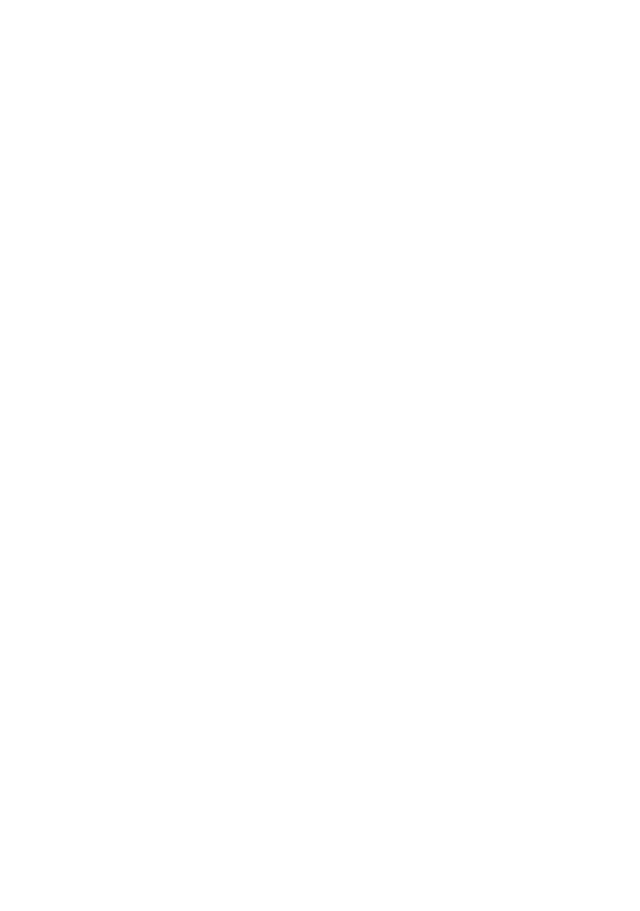
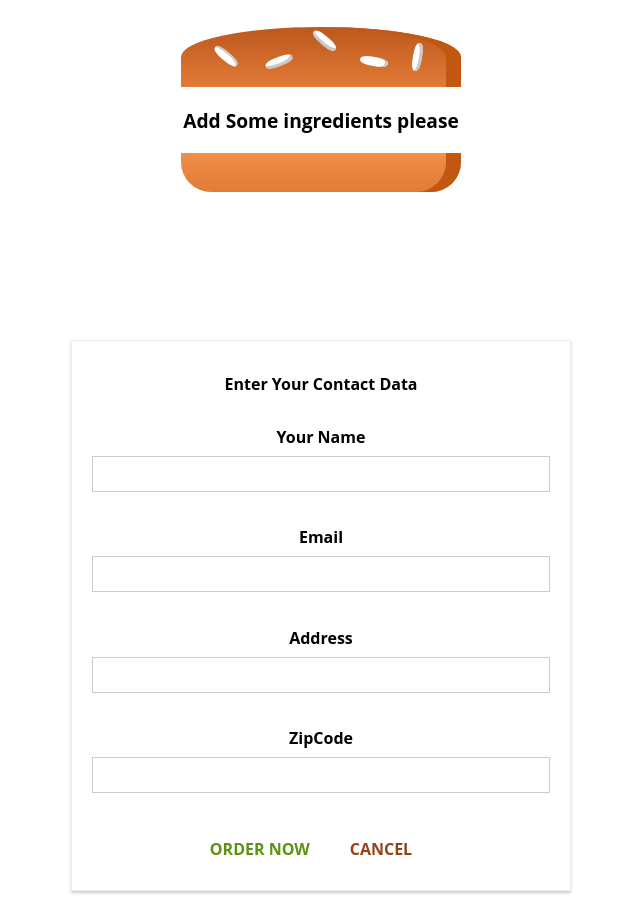
Before and after one commit to ZVER3D/react-ts-burger-app, a React (Create React App) app: page /checkout in a window 1280 px wide. Before the commit this address had no page. Shown: the part 116-1027 px from the top of the page, without its empty margins (319-959 px from the left). Before the commit the page ends 800 px from the top, so only its background shows below. Built offline with nearby package versions, Linux system fonts and the light colour scheme.

Commit message:
Add Checkout page, add ContactInfo and CheckoutSummary components

```diff
--- a/src/Routes.tsx
+++ b/src/Routes.tsx
@@ -1,6 +1,7 @@
 import React from 'react';
 import { Route, Switch } from 'react-router-dom';
 import Auth from './pages/Auth';
+import Checkout from './pages/Checkout';
 import Index from './pages/Index';
 import Logout from './pages/Logout';
 import NotFound from './pages/NotFound';
@@ -13,6 +14,7 @@
       <Route path="/" exact component={Index} />
       <Route path="/auth" exact component={Auth} />
       <Route path="/logout" exact component={Logout} />
+      <Route path="/checkout" exact component={Checkout} />
       <Route path="/" component={NotFound} />
     </Switch>
   );
--- /dev/null
+++ b/src/components/checkout/CheckoutSummary.tsx
@@ -0,0 +1,27 @@
+import React from 'react';
+import styled from 'styled-components/macro';
+import Burger from '../burger/Burger';
+
+const Main = styled.div`
+  text-align: center;
+  width: 80%;
+  margin: auto;
+`;
+
+const BurgerContainer = styled.div`
+  width: 100%;
+  margin: auto;
+`;
+
+const CheckoutSummary: React.FC = () => {
+  return (
+    <Main>
+      <h1>We hope it tastes good!</h1>
+      <BurgerContainer>
+        <Burger />
+      </BurgerContainer>
+    </Main>
+  );
+};
+
+export default CheckoutSummary;
--- /dev/null
+++ b/src/components/checkout/ContactInfo.tsx
@@ -0,0 +1,79 @@
+import { observer } from 'mobx-react-lite';
+import React, { useContext, useState } from 'react';
+import styled from 'styled-components/macro';
+import { RootContext } from '../../store/RootStore';
+import { useInput } from '../../utils/useInput';
+import Button from '../UI/Button';
+import Input from '../UI/Input';
+
+interface IProps {
+  cancelHandler?: (e: React.MouseEvent<HTMLButtonElement, MouseEvent>) => void;
+  mode: 'checkout' | 'edit-profile';
+}
+
+const Main = styled.div`
+  margin: 20px auto;
+  width: 80%;
+  text-align: center;
+  box-shadow: 0 2px 3px #ccc;
+  border: 1px solid #eee;
+  padding: 10px;
+  box-sizing: border-box;
+
+  @media (min-width: 600px) {
+    width: 500px;
+  }
+`;
+
+const ContactInfo = observer<IProps>(({ cancelHandler, mode }) => {
+  const {} = useContext(RootContext);
+
+  // TODO: get initial vals from user context
+  const [name, setName] = useInput('');
+  const [address, setAddress] = useInput('');
+  const [zipcode, setZipcode] = useInput('');
+  const [email, setEmail] = useInput('');
+  const [deliveryMethod, setDeliveryMethod] = useInput('');
+
+  const [errors, setErrors] = useState({
+    name: '',
+    address: '',
+    zipcode: '',
+    email: '',
+    deliveryMethod: '',
+  });
+
+  const isFormValid = () => {
+    return Object.values(errors).filter(e => e !== '').length === 0;
+  };
+
+  const orderHandler = (e: React.MouseEvent<HTMLButtonElement, MouseEvent>) => {
+    e.preventDefault();
+    console.log('ODERED');
+  };
+
+  return (
+    <Main>
+      <h4>Enter Your Contact Data</h4>
+      <form>
+        <Input label="Your Name" value={name} onChangeHandler={setName} />
+        <Input label="Email" value={email} onChangeHandler={setEmail} />
+        <Input label="Address" value={address} onChangeHandler={setAddress} />
+        <Input label="ZipCode" value={zipcode} onChangeHandler={setZipcode} />
+        {/** TODO: Add choise of delivery method */}
+        {mode === 'checkout' ? (
+          <>
+            <Button clickHandler={orderHandler!} disabled={!isFormValid()} type="success">
+              ORDER NOW
+            </Button>
+            <Button clickHandler={cancelHandler!} type="danger">
+              CANCEL
+            </Button>
+          </>
+        ) : null /** TODO: add edit profile buttons here */}
+      </form>
+    </Main>
+  );
+});
+
+export default ContactInfo;
--- /dev/null
+++ b/src/pages/Checkout.tsx
@@ -0,0 +1,22 @@
+import React from 'react';
+import { RouteComponentProps } from 'react-router';
+import CheckoutSummary from '../components/checkout/CheckoutSummary';
+import ContactInfo from '../components/checkout/ContactInfo';
+
+interface IProps extends RouteComponentProps {}
+
+const Checkout: React.FC<IProps> = ({ history }) => {
+  const cancelHandler = (e: React.MouseEvent<HTMLButtonElement, MouseEvent>) => {
+    e.preventDefault();
+    history.goBack();
+  };
+
+  return (
+    <>
+      <CheckoutSummary />
+      <ContactInfo mode="checkout" cancelHandler={cancelHandler} />
+    </>
+  );
+};
+
+export default Checkout;
```
